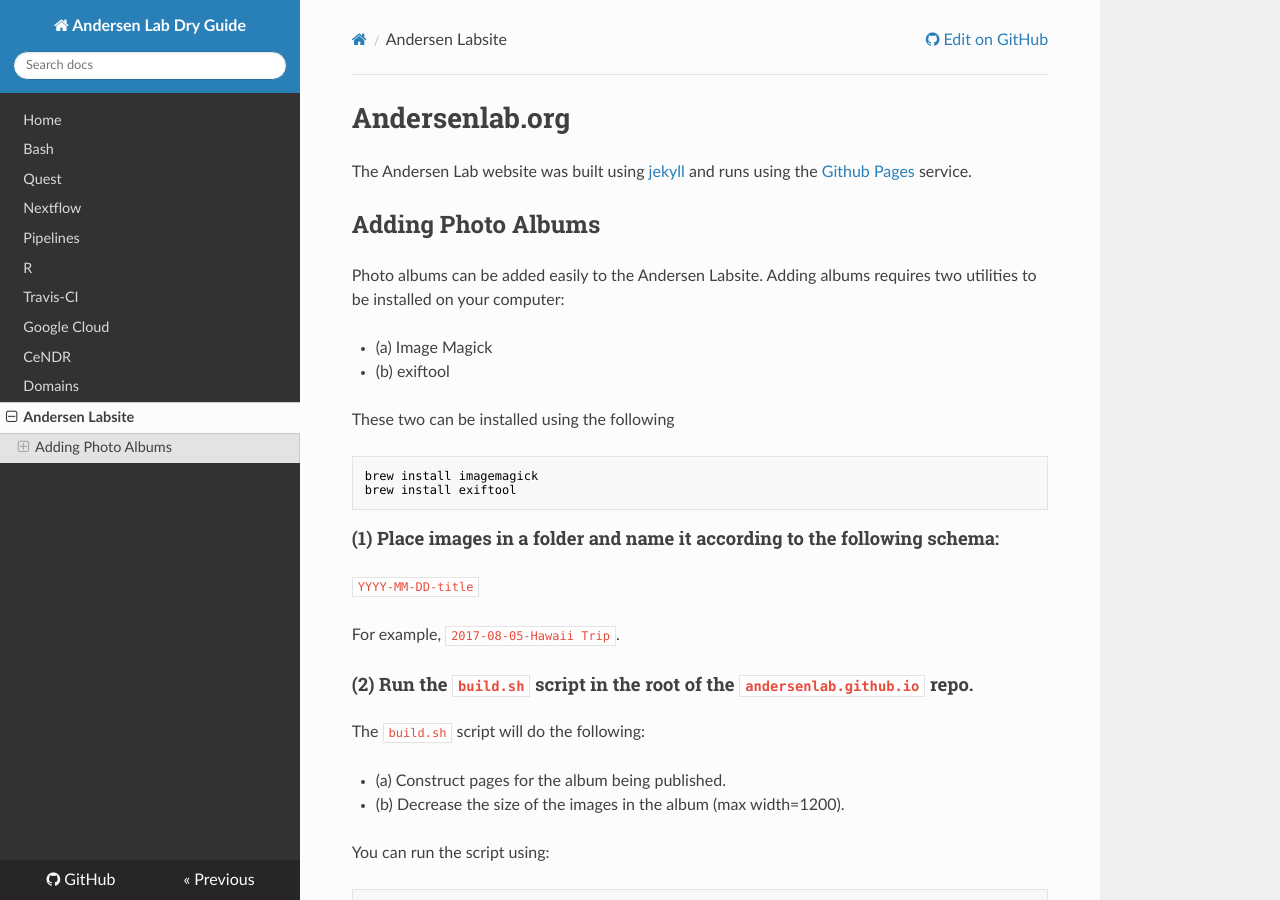
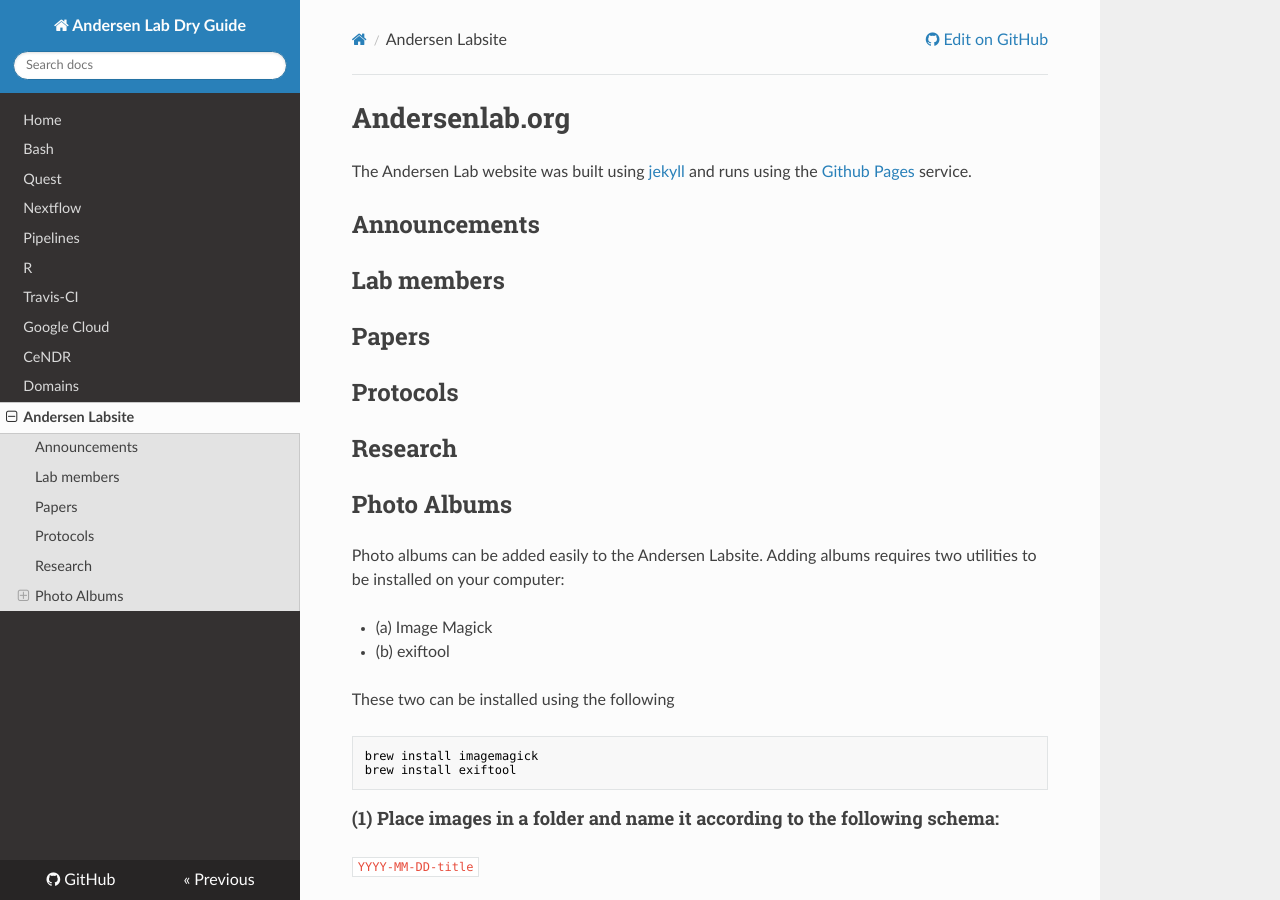
Before and after one commit to AndersenLab/dry-guide, an MkDocs documentation site: the page built from docs/labsite.md, in a window 1280 px wide and 900 px high. Built offline with MkDocs 1.6.1, drawn with Linux system fonts in a browser that asks for light colours; nearby versions of some CDN libraries; old or Windows-style settings are respelled for this version of MkDocs.

Commit message:
Add sections to take care of

```diff
--- a/docs/labsite.md
+++ b/docs/labsite.md
@@ -2,7 +2,17 @@
 
 The Andersen Lab website was built using [jekyll](https://jekyllrb.com/) and runs using the [Github Pages](https://pages.github.com/) service.
 
-## Adding Photo Albums
+## Announcements
+
+## Lab members
+
+## Papers
+
+## Protocols
+
+## Research
+
+## Photo Albums
 
 Photo albums can be added easily to the Andersen Labsite. Adding albums requires two utilities to be installed on your computer:
 
```
